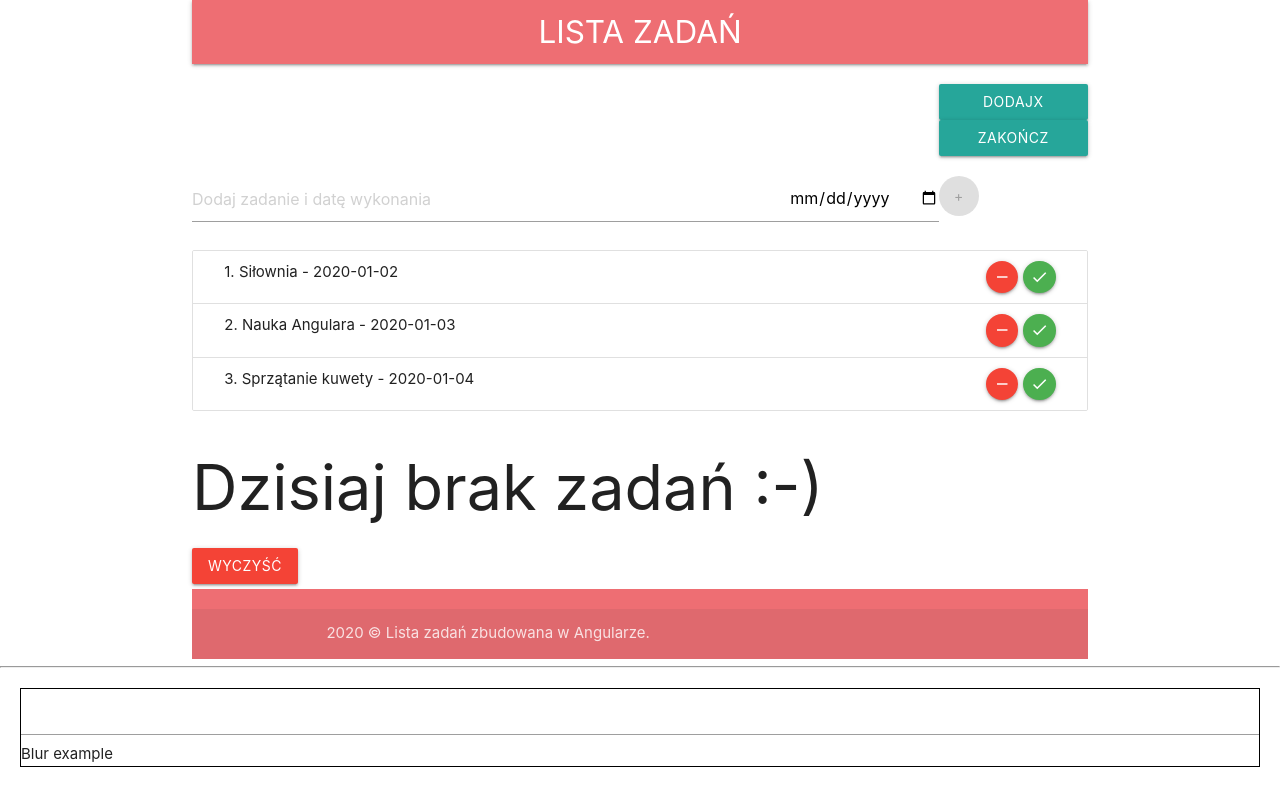
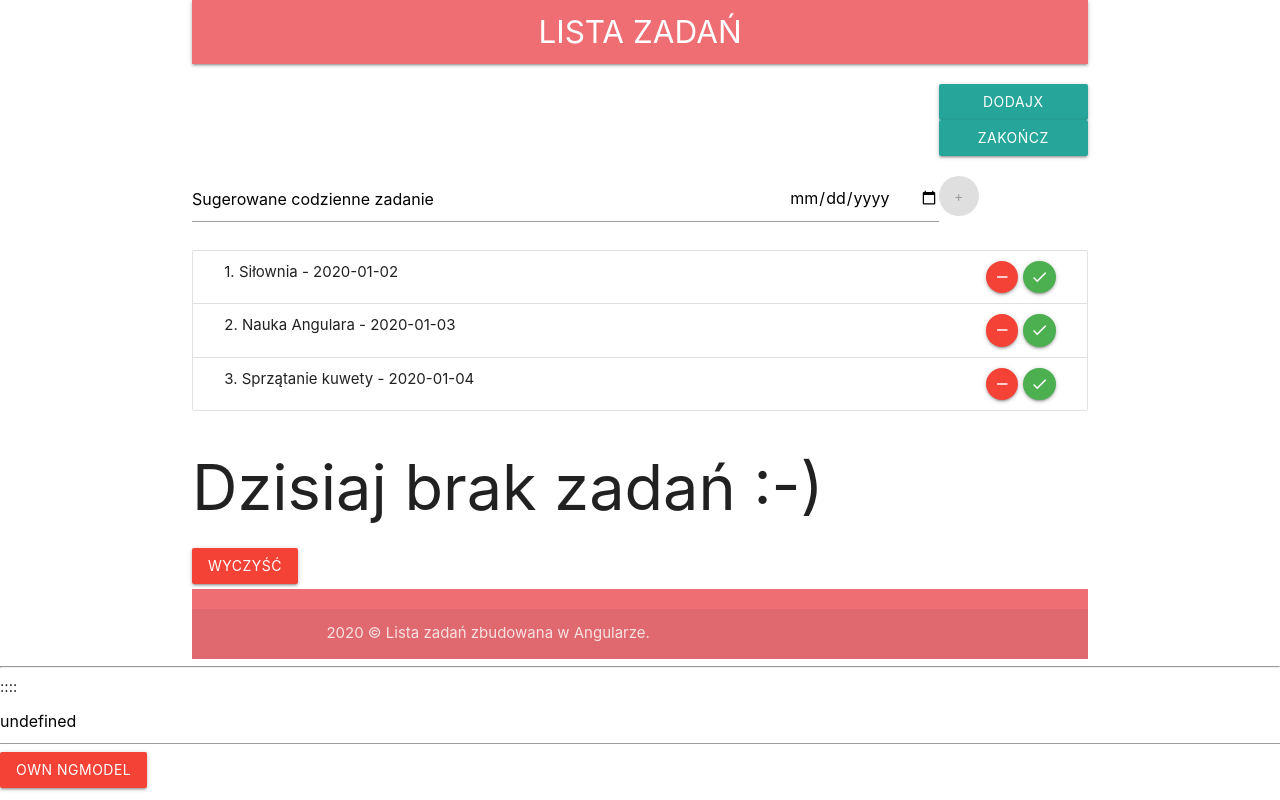
Before and after one commit to zcmjs/FAA, an Angular app: page / in a window 1280 px wide. Built offline with nearby package versions, Linux system fonts and the light colour scheme.

Commit message:
NG Model - opis + przykład

```diff
--- a/src/app/app.component.html
+++ b/src/app/app.component.html
@@ -23,18 +23,15 @@
       placeholder="Dodaj zadanie i datę wykonania"
       (keyup)="(0)"
       #nameInput
+      [(ngModel)]="taskName"
     />
-    <input class="col s2 disabled" type="date" #dateInput (change)="0"/>
+    <input class="col s2 disabled" type="date" [(ngModel)]="taskDate"/>
     <!--    <button class="btn-floating" (click)="createTask()">+</button>-->
     <!--    ponizej odwoluje sie do wartosci referencji ktora zostala utworzona-->
     <!--    Do jednego pola clic, można przypisać filka eventow, oddzielonych ;-->
     <button class="btn-floating"
-            [disabled]="!nameInput.value.length || !dateInput.value.length"
-            (click)="
-            createTask(nameInput.value, dateInput.value);
-            createTask2();
-            nameInput.value='';
-            dateInput.value=''"
+            [disabled]="taskName.length && !taskDate"
+            (click)="createTask()"
     >
       +
     </button>
@@ -75,14 +72,10 @@
 
 <hr/>
 
-<div style="border: 1px solid black; margin: 20px">
-  <!--  Change detection uruchamia sie przy operacjach asynchronicznych. dlatego stosujemy ten trick z (input)="(0)"-->
-  <input #blurExample (input)="(0)" (blur)="blurExample.value = ''"> <br/>
-  Blur example {{blurExample.value}}
-</div>
+::{{exampleName}}::
 
-<!--Angular domyslnie blokuje niebezpieczne elemnty. Aby móc wywołaćtaki, trzeba skorzystać z DomSanitizer-->
-<!--https://angular.io/api/platform-browser/DomSanitizer-->
-<!--<div [innerHTML]="notSanitizedScript"></div>-->
-<!--//Przyklad uzycia-->
-<!--<div [innerHTML]="sanitizedScript"></div>-->
+<input type="text"
+       [value]="exampleName"
+       (input) = "exampleName = $event.target.value"
+/>
+<button  class="btn red" (click)="ownNgModel()">Own ngModel</button>
--- a/src/app/app.component.ts
+++ b/src/app/app.component.ts
@@ -8,6 +8,8 @@ import {DomSanitizer, SafeHtml, SafeUrl} from '@angular/platform-browser';
   styleUrls: ['./app.component.css'],
 })
 export class AppComponent {
+  taskName = 'Sugerowane codzienne zadanie';
+  taskDate: string;
   readonly notSanitizedScript = '<script>alert(1)</script>';
   readonly sanitizedScript: any;
   // taskName: string;
@@ -31,6 +33,10 @@ export class AppComponent {
     },
   ];
   blackDiv: 'red';
+  // ngModel działa na zasadzie property binding i event binding
+  // ngModel działa tylko z elementami formularza jak input, textarea, select
+  // z pomocą ControlValueAccessor można samemu stworzyć rozbudowane elementy formularzy
+  exampleName: string; //Przykład własnego ngModel
 
   clearTasks(): void {
     this.tasks = [];
@@ -56,13 +62,15 @@ export class AppComponent {
     // this.taskName = target.value;
   }
 
-  createTask(name: string, date: string): void {
+  createTask(): void {
     const task: ITask = {
-      name,
-      deadline: date,
+      name: this.taskName,
+      deadline: this.taskDate,
       done: false
     }
     this.tasks.push(task);
+    this.taskName = '';
+    this.taskDate = '';
   }
 
   createTask2(): void {
@@ -70,6 +78,7 @@ export class AppComponent {
   }
 
 
-
-
+  ownNgModel() {
+    this.exampleName = '';
+  }
 }
--- a/src/app/app.module.ts
+++ b/src/app/app.module.ts
@@ -2,11 +2,15 @@ import { BrowserModule } from '@angular/platform-browser';
 import { NgModule } from '@angular/core';
 
 import { AppComponent } from './app.component';
+import {FormsModule} from '@angular/forms';
 
 @NgModule({
   declarations: [AppComponent],
-  imports: [BrowserModule],
+  imports: [BrowserModule, FormsModule],
   providers: [],
   bootstrap: [AppComponent],
 })
 export class AppModule {}
+
+//FormsModule jest potrzebne aby używać ngModel
+//NGModel to połączenie eventBinding i PropertyBinding
```
